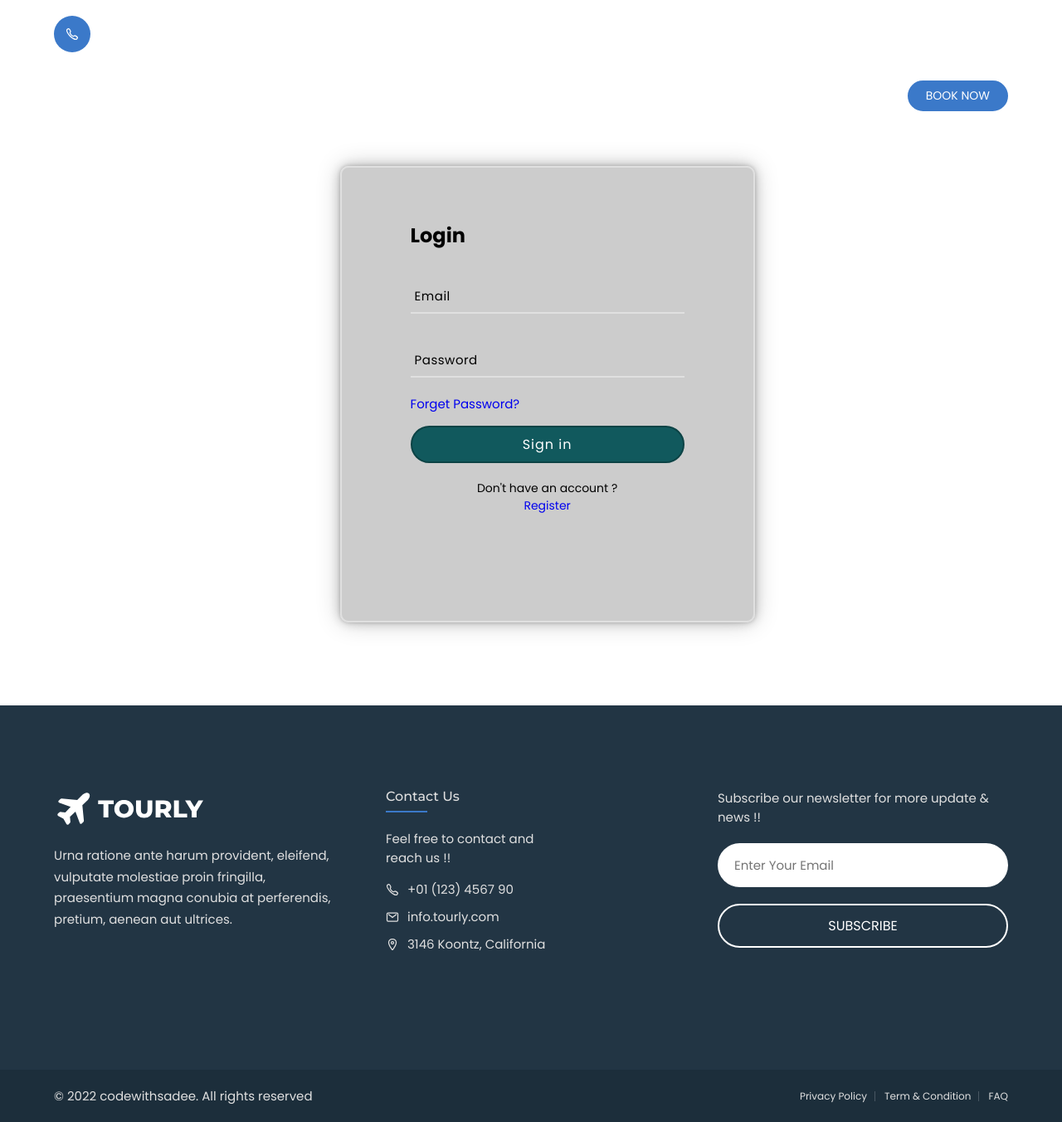
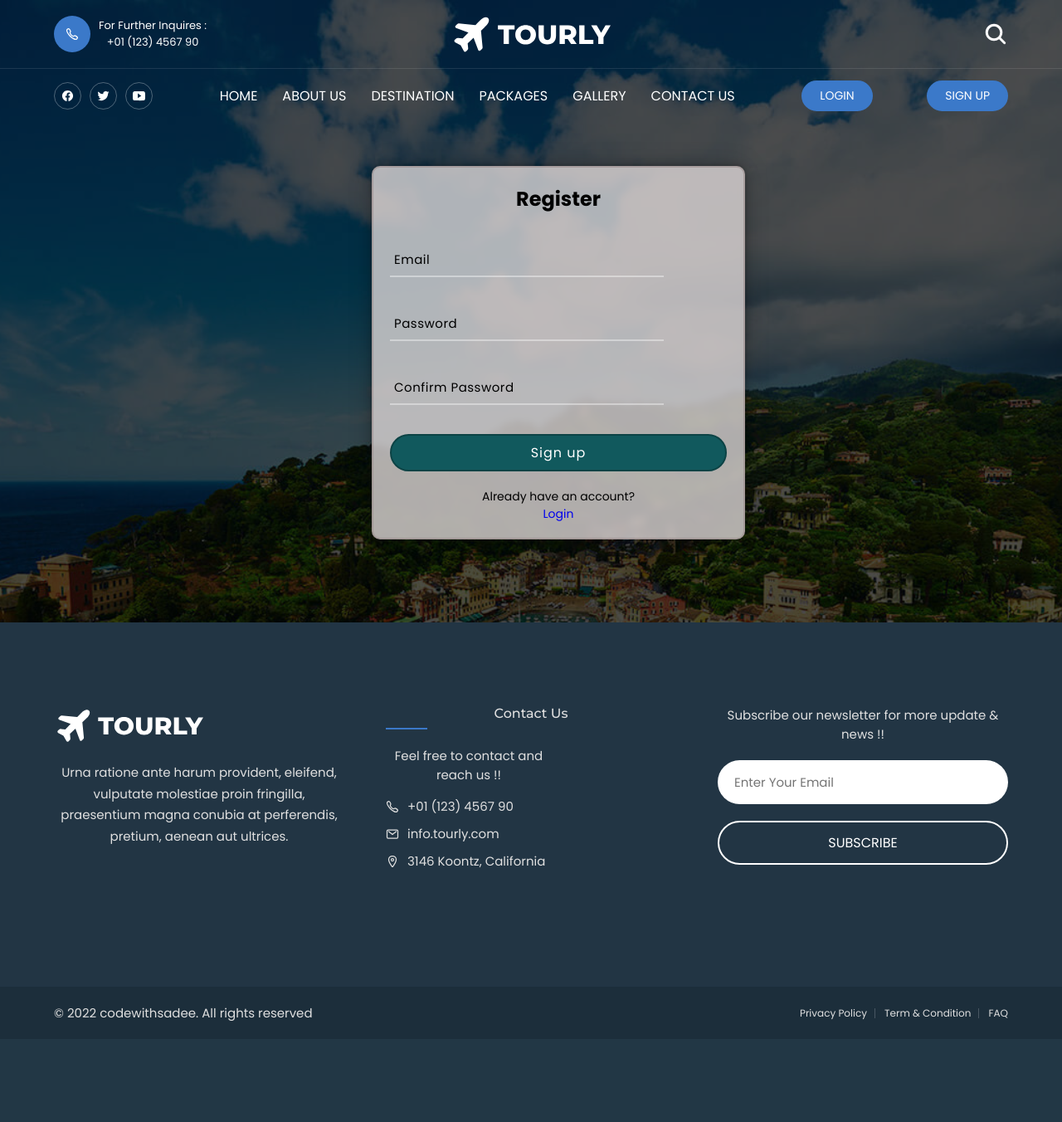
Before and after one commit to preeti1902/Tourism, a Django app: page /accounts/register/ in a window 1280 px wide. Shown: the whole page at 83% size. After the commit the page ends 1230 px from the top, so only its background shows below. Run offline with Django 4.2, Linux system fonts and the light colour scheme.

Commit message:
Login-SignUp Bug Fixes

```diff
--- a/public/static/css/style.css
+++ b/public/static/css/style.css
@@ -121,11 +121,17 @@ html {
   scroll-behavior: smooth;
 }
 
-body { background: var(--white); }
-
-
-
-
+body{
+  background-image: url("/media/images/hero-banner.jpg");
+  background-blend-mode: overlay;
+  background-repeat: no-repeat;
+  background-size: cover;
+  background-position: center;
+  background-color: hsla(0, 0%, 0%, 0.7);
+  display: grid;
+  min-height: 600px;
+  text-align: center;
+}
 
 /*-----------------------------------*\
  * #REUSED STYLE
--- a/templates/accounts/login_signup.html
+++ b/templates/accounts/login_signup.html
@@ -1,58 +1,79 @@
 {% extends "base/base.html" %} {% block head %}
 <style>
-  .login_container {
+  .login_container, .register_container{
     margin-top: 200px;
     margin-bottom: 100px;
-    height: 550px;
-    width: 500px;
-    border: 2px solid rgba(255, 255, 255, 0.4);
+    height: 450px;
+    width: 450px;
+    border: 2px solid rgba(158, 143, 143, 0.63);
     border-radius: 10px;
-    background: rgba(0, 0, 0, 0.2);
+    background: rgba(224, 217, 217, 0.786);
     backdrop-filter: blur(4px);
-    box-shadow: 0 0 5px rgba(0, 0, 0, 0.2), 0 0 15px rgba(0, 0, 0, 0.2),
-      0 0 30px rgba(0, 0, 0, 0.2);
-    display: flex;
-    justify-content: center;
-    align-items: center;
+    box-shadow: 0 0 5px rgba(0, 0, 0, 0.2), 0 0 15px rgba(0, 0, 0, 0.2), 0 0 30px rgba(0, 0, 0, 0.2);
+    display: inherit;
+    position: relative;
+    padding: 20px;
     overflow: hidden;
-    margin-left: 32%;
+    margin-left: 35%;
+  }
+
+  .register_container{
+    height: 500px;
   }
 
   .form-box {
     display: flex;
+    position: relative;
   }
 
-  .form-box .LoginForm {
+  /* Base style for both forms */
+  .form-box form {
     position: absolute;
+    width: 100%;
+    opacity: 0;
+    pointer-events: none;
+    transition: transform 0.5s ease, opacity 0.5s ease;
+  }
+
+/* Active Login Form: translate and rotate */
+.form-box .LoginForm {
     transform: translateX(0px) rotate(0deg);
-    transition: 0.5s ease;
+  }
+
+  .form-box .LoginForm.active {
+    opacity: 1;
+    pointer-events: auto;
+    transform: translateX(0) rotate(0deg);
     transition-delay: 0.4s;
   }
 
-  .form-box .LoginForm.active {
-    /* position:absolute; */
+  /* Inactive Login Form */
+  .form-box .LoginForm.inactive {
     transform: translateX(-450px) rotate(-45deg);
+    opacity: 0;
     transition-delay: 0.2s;
   }
 
+  /* Active Register Form */
   .form-box .RegisterForm {
     transform: translateX(450px) rotate(60deg);
-    transition: 0.5s ease;
+  }
+
+  .form-box .RegisterForm.active {
+    opacity: 1;
+    pointer-events: auto;
+    transform: translateX(0) rotate(0deg);
+    transition-delay: 0.4s;
+  }
+
+  /* Inactive Register Form */
+  .form-box .RegisterForm.inactive {
+    transform: translateX(450px) rotate(60deg);
+    opacity: 0;
     transition-delay: 0.2s;
   }
 
-  .form-box .RegisterForm.active {
-    transform: translateX(0px) rotate(0deg);
-    transition-delay: 0.4s;
-  }
-
-  .container .form-box h2 {
-    text-align: center;
-    font-size: 38px;
-    letter-spacing: 1px;
-    font-weight: 600;
-  }
-
+  /* Style for input boxes and labels */
   .form-box .input-box {
     margin: 35px 0;
     width: 330px;
@@ -100,20 +121,6 @@
     margin: -15px 0 15px;
   }
 
-  .forget-section p {
-    display: flex;
-    align-items: center;
-  }
-
-  .forget-section p input {
-    accent-color: #11595d;
-    margin: 0 3px;
-  }
-
-  .forget-section a {
-    text-decoration: none;
-  }
-
   .acc_btn {
     height: 45px;
     width: 100%;
@@ -144,7 +151,7 @@
 
   /* RESPONSIVE */
   @media (max-width: 365px) {
-    .container {
+    .login_container {
       height: 420px;
       width: 280px;
     }
@@ -183,26 +190,25 @@
     .account-creation {
       font-size: 11px;
     }
-
-
   }
 </style>
+
 {% endblock head %}
 {% block body %}
 <div class="login_container">
   <div class="form-box">
     <!-- Login Form -->
-    <form class="LoginForm" method="POST" action="{% url 'login' %}">
+    <form class="LoginForm {% if request.path == '/accounts/login/' %}active{% endif %}" method="POST" action="{% url 'login' %}">
       {% csrf_token %}
       {% include "base/alert.html" %}
       <h2>Login</h2>
       <div class="input-box">
         <input name="email" type="text" required />
-        <label> Email</label>
+        <label>Email</label>
         <i class="bx bxs-user"></i>
       </div>
       <div class="input-box">
-        <input name="password" type="Password" required />
+        <input name="password" type="password" required />
         <label>Password</label>
         <i class="bx bxs-lock-alt"></i>
       </div>
@@ -211,35 +217,33 @@
       </div>
       <button class="acc_btn">Sign in</button>
       <div class="account-creation">
-        <span>Don't have an account ?<a href="#" class="RegisterLink">Register</a></span>
+        <span>Don't have an account? <a href="{% url 'register' %}" class="RegisterLink">Register</a></span>
       </div>
     </form>
 
     <!-- Register Form -->
-    <form class="RegisterForm" method="POST" action="{% url 'register' %}">
+    <form class="RegisterForm {% if request.path == '/accounts/register/' %}active{% endif %}" method="POST" action="{% url 'register' %}">
       {% csrf_token %}
       {% include "base/alert.html" %}
       <h2>Register</h2>
       <div class="input-box">
         <input name="email" type="text" required />
-        <label> Email</label>
+        <label>Email</label>
         <i class="bx bxs-user"></i>
       </div>
       <div class="input-box">
-        <input name="password" type="Password" required />
+        <input name="password" type="password" required />
         <label>Password</label>
         <i class="bx bxs-lock-alt"></i>
       </div>
       <div class="input-box">
-        <input name="confirm_password" type="Password" required />
+        <input name="confirm_password" type="password" required />
         <label>Confirm Password</label>
         <i class="bx bxs-lock-alt"></i>
       </div>
       <button class="acc_btn">Sign up</button>
       <div class="account-creation">
-        <span
-          >Already have an account ?
-          <a href="#" class="LoginLink">Login</a></span>
+        <span>Already have an account? <a href="{% url 'login' %}" class="LoginLink">Login</a></span>
       </div>
     </form>
   </div>
@@ -251,14 +255,23 @@
   const RegisterLink = document.querySelector(".RegisterLink");
   const LoginLink = document.querySelector(".LoginLink");
 
-  RegisterLink.onclick = () => {
+  RegisterLink.onclick = (event) => {
+    event.preventDefault();
+    LoginForm.classList.remove("active");
+    LoginForm.classList.add("inactive");
+    RegisterForm.classList.remove("inactive");
     RegisterForm.classList.add("active");
+  };
+
+  LoginLink.onclick = (event) => {
+    event.preventDefault();
+    RegisterForm.classList.remove("active");
+    RegisterForm.classList.add("inactive");
+    LoginForm.classList.remove("inactive");
     LoginForm.classList.add("active");
-  };
-  LoginLink.onclick = () => {
-    RegisterForm.classList.remove("active");
-    LoginForm.classList.remove("active");
   };
 </script>
 
+
+
 {% endblock %}
--- a/templates/base/base.html
+++ b/templates/base/base.html
@@ -1,51 +1,55 @@
 <!DOCTYPE html>
 <html lang="en">
-
   <head>
     {% block head %}
-
+    <style>
+      .acc-btn {
+        margin-right: -100px;
+      }
+    </style>
     {% endblock head %}
-  <meta charset="UTF-8">
-  <meta http-equiv="X-UA-Compatible" content="IE=edge">
-  <meta name="viewport" content="width=device-width, initial-scale=1.0">
+    <meta charset="UTF-8" />
+    <meta http-equiv="X-UA-Compatible" content="IE=edge" />
+    <meta name="viewport" content="width=device-width, initial-scale=1.0" />
 
     <title>Bihar Express</title>
 
     <!--
     - favicon
   -->
-  <link rel="shortcut icon" href="/media/images/favicon.svg" type="image/svg+xml">
+    <link
+      rel="shortcut icon"
+      href="/media/images/favicon.svg"
+      type="image/svg+xml"
+    />
 
     <!--
     - custom css link
   -->
-  <link rel="stylesheet" href="/media/css/style.css">
+    <link rel="stylesheet" href="/media/css/style.css" />
 
     <!--
     - google font link
   -->
-  <link rel="preconnect" href="https://fonts.googleapis.com">
-  <link rel="preconnect" href="https://fonts.gstatic.com" crossorigin>
+    <link rel="preconnect" href="https://fonts.googleapis.com" />
+    <link rel="preconnect" href="https://fonts.gstatic.com" crossorigin />
     <link
       href="https://fonts.googleapis.com/css2?family=Montserrat:wght@500;600;700;800&family=Poppins:wght@400;500;600;700&display=swap"
-    rel="stylesheet">
+      rel="stylesheet"
+    />
   </head>
 
   <body id="top">
-
     <!--
     - #HEADER
   -->
 
     <header class="header" data-header>
-
       <div class="overlay" data-overlay></div>
 
       <div class="header-top">
         <div class="container">
-
           <a href="tel:+01123456790" class="helpline-box">
-
             <div class="icon-box">
               <ion-icon name="call-outline"></ion-icon>
             </div>
@@ -55,33 +59,31 @@
 
               <p class="helpline-number">+01 (123) 4567 90</p>
             </div>
-
           </a>
 
           <a href="#" class="logo">
-          <img src="/media/images/logo.svg" alt="Tourly logo">
+            <img src="/media/images/logo.svg" alt="Tourly logo" />
           </a>
 
           <div class="header-btn-group">
-
             <button class="search-btn" aria-label="Search">
               <ion-icon name="search"></ion-icon>
             </button>
 
-          <button class="nav-open-btn" aria-label="Open Menu" data-nav-open-btn>
+            <button
+              class="nav-open-btn"
+              aria-label="Open Menu"
+              data-nav-open-btn
+            >
               <ion-icon name="menu-outline"></ion-icon>
             </button>
-
           </div>
-
         </div>
       </div>
 
       <div class="header-bottom">
         <div class="container">
-
           <ul class="social-list">
-
             <li>
               <a href="#" class="social-link">
                 <ion-icon name="logo-facebook"></ion-icon>
@@ -99,27 +101,28 @@
                 <ion-icon name="logo-youtube"></ion-icon>
               </a>
             </li>
-
           </ul>
 
           <nav class="navbar" data-navbar>
-
             <div class="navbar-top">
-
               <a href="#" class="logo">
-              <img src="/media/images/logo-blue.svg" alt="Tourly logo">
+                <img src="/media/images/logo-blue.svg" alt="Tourly logo" />
               </a>
 
-            <button class="nav-close-btn" aria-label="Close Menu" data-nav-close-btn>
+              <button
+                class="nav-close-btn"
+                aria-label="Close Menu"
+                data-nav-close-btn
+              >
                 <ion-icon name="close-outline"></ion-icon>
               </button>
-
             </div>
 
             <ul class="navbar-list">
-
               <li>
-              <a href="#home" class="navbar-link" data-nav-link>home</a>
+                <a href="{% url 'index' %}" class="navbar-link" data-nav-link
+                  >home</a
+                >
               </li>
 
               <li>
@@ -127,11 +130,15 @@
               </li>
 
               <li>
-              <a href="#destination" class="navbar-link" data-nav-link>destination</a>
+                <a href="#destination" class="navbar-link" data-nav-link
+                  >destination</a
+                >
               </li>
 
               <li>
-              <a href="#package" class="navbar-link" data-nav-link>packages</a>
+                <a href="#package" class="navbar-link" data-nav-link
+                  >packages</a
+                >
               </li>
 
               <li>
@@ -139,61 +146,54 @@
               </li>
 
               <li>
-              <a href="#contact" class="navbar-link" data-nav-link>contact us</a>
+                <a href="#contact" class="navbar-link" data-nav-link
+                  >contact us</a
+                >
               </li>
-
             </ul>
-
           </nav>
 
-        <button class="btn btn-primary">Book Now</button>
-
+          <a href="{% url 'login' %}" class="acc-btn btn btn-primary">Login</a>
+          <a href="{% url 'register' %}" class="acc-btn btn btn-primary">Sign Up</a>
         </div>
       </div>
-
     </header>
-  {% block body %}
-
-  {% endblock body %}
+    {% block body %} {% endblock body %}
     <footer class="footer">
-
       <div class="footer-top">
         <div class="container">
-
           <div class="footer-brand">
-
             <a href="#" class="logo">
-            <img src="/media/images/logo.svg" alt="Tourly logo">
+              <img src="/media/images/logo.svg" alt="Tourly logo" />
             </a>
 
             <p class="footer-text">
-            Urna ratione ante harum provident, eleifend, vulputate molestiae proin fringilla, praesentium magna conubia
-            at
-            perferendis, pretium, aenean aut ultrices.
+              Urna ratione ante harum provident, eleifend, vulputate molestiae
+              proin fringilla, praesentium magna conubia at perferendis,
+              pretium, aenean aut ultrices.
             </p>
-
           </div>
 
           <div class="footer-contact">
-
             <h4 class="contact-title">Contact Us</h4>
 
-          <p class="contact-text">
-            Feel free to contact and reach us !!
-          </p>
+            <p class="contact-text">Feel free to contact and reach us !!</p>
 
             <ul>
-
               <li class="contact-item">
                 <ion-icon name="call-outline"></ion-icon>
 
-              <a href="tel:+01123456790" class="contact-link">+01 (123) 4567 90</a>
+                <a href="tel:+01123456790" class="contact-link"
+                  >+01 (123) 4567 90</a
+                >
               </li>
 
               <li class="contact-item">
                 <ion-icon name="mail-outline"></ion-icon>
 
-              <a href="mailto:info.tourly.com" class="contact-link">info.tourly.com</a>
+                <a href="mailto:info.tourly.com" class="contact-link"
+                  >info.tourly.com</a
+                >
               </li>
 
               <li class="contact-item">
@@ -201,37 +201,36 @@
 
                 <address>3146 Koontz, California</address>
               </li>
-
             </ul>
-
           </div>
 
           <div class="footer-form">
-
             <p class="form-text">
               Subscribe our newsletter for more update & news !!
             </p>
 
             <form action="" class="form-wrapper">
-            <input type="email" name="email" class="input-field" placeholder="Enter Your Email" required>
+              <input
+                type="email"
+                name="email"
+                class="input-field"
+                placeholder="Enter Your Email"
+                required
+              />
 
               <button type="submit" class="btn btn-secondary">Subscribe</button>
             </form>
-
           </div>
-
         </div>
       </div>
 
       <div class="footer-bottom">
         <div class="container">
-
           <p class="copyright">
             &copy; 2022 <a href="">codewithsadee</a>. All rights reserved
           </p>
 
           <ul class="footer-bottom-list">
-
             <li>
               <a href="#" class="footer-bottom-link">Privacy Policy</a>
             </li>
@@ -243,19 +242,14 @@
             <li>
               <a href="#" class="footer-bottom-link">FAQ</a>
             </li>
-
           </ul>
-
         </div>
       </div>
-
     </footer>
-
 
     <a href="#top" class="go-top" data-go-top>
       <ion-icon name="chevron-up-outline"></ion-icon>
     </a>
-
 
     <!--
     - custom js link
@@ -265,8 +259,13 @@
     <!--
     - ionicon link
   -->
-  <script type="module" src="https://unpkg.com/ionicons@5.5.2/dist/ionicons/ionicons.esm.js"></script>
-  <script nomodule src="https://unpkg.com/ionicons@5.5.2/dist/ionicons/ionicons.js"></script>
-
+    <script
+      type="module"
+      src="https://unpkg.com/ionicons@5.5.2/dist/ionicons/ionicons.esm.js"
+    ></script>
+    <script
+      nomodule
+      src="https://unpkg.com/ionicons@5.5.2/dist/ionicons/ionicons.js"
+    ></script>
   </body>
 </html>
```
Also changed, not shown: templates/home/index.html (+8 -5 lines), db.sqlite3. Lines whose indentation alone changed are shown as unchanged.
